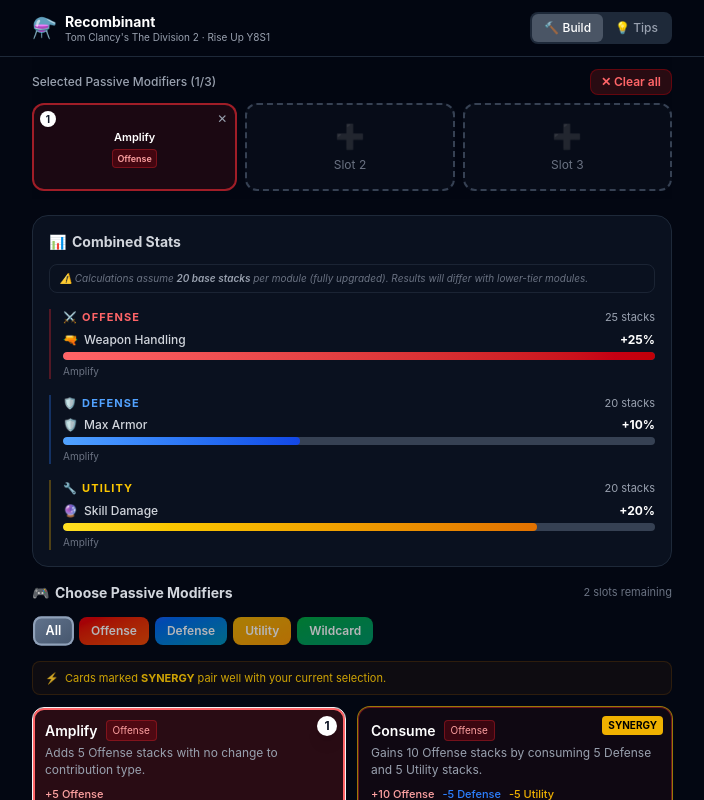
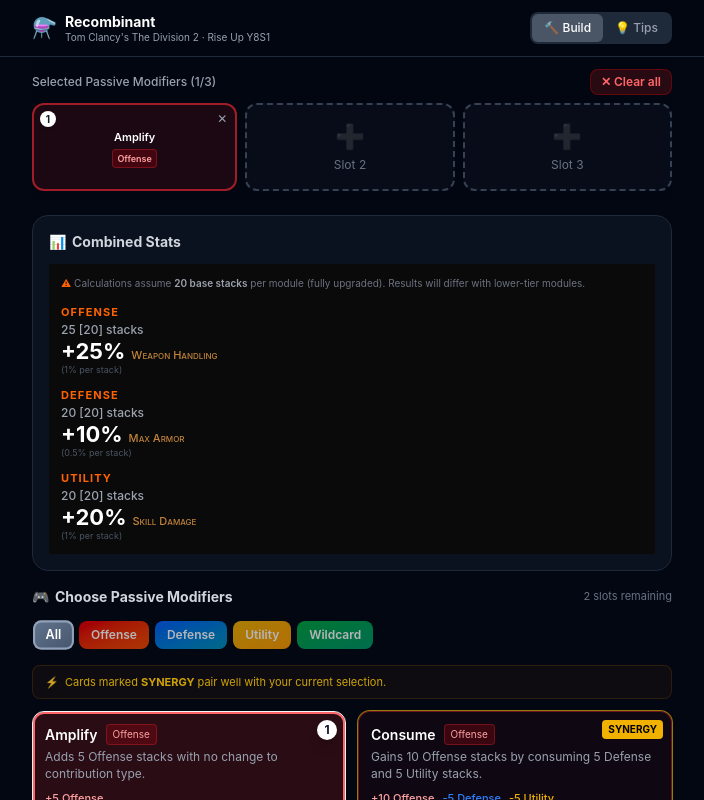
Before and after one commit to Serk4/Recombinant-app, a React (Vite) app: page / in a window 1280 px wide. Both pictures are taken after a click on the button 477 px from the left and 360 px from the top of the page. Shown: the top 800 px of the page, without its empty margins (288-992 px from the left). Built offline with nearby package versions, Linux system fonts and the light colour scheme.

Commit message:
style: redesign StatsPanel to match Division 2 in-game stats UI
Agent-Logs-Url: https://github.com/Serk4/Recombinant-app/sessions/de90abb5-6304-411e-9bfb-bc6af22d0901

Co-authored-by: Serk4 <12652101+Serk4@users.noreply.github.com>

```diff
--- a/src/components/StatsPanel.tsx
+++ b/src/components/StatsPanel.tsx
@@ -1,4 +1,5 @@
-import type { StatResult, SimCat } from '../utils/calculator'
+import type { CSSProperties } from 'react'
+import type { StatResult } from '../utils/calculator'
 import { STAT_LABELS } from '../data/modifiers'
 import type { StatKey } from '../data/modifiers'
 
@@ -6,108 +7,155 @@ interface StatsPanelProps {
 	stats: StatResult[]
 }
 
-const STAT_ICONS: Record<StatKey, string> = {
-	weaponHandling: '🔫',
-	headshotDamage: '🎯',
-	magazineSize: '🔋',
-	totalArmor: '🛡️',
-	protectionFromElites: '⭐',
-	hazardProtection: '☢️',
-	skillDamage: '🔮',
-	statusEffects: '🔥',
-	skillRepair: '🩹',
+const BASE_STACKS = 20
+
+const STAT_RATE: Record<StatKey, number> = {
+	weaponHandling: 1,
+	headshotDamage: 3,
+	magazineSize: 1,
+	totalArmor: 0.5,
+	protectionFromElites: 0.5,
+	hazardProtection: 1,
+	skillDamage: 1,
+	statusEffects: 1,
+	skillRepair: 1,
 }
 
-const CATEGORY_HEADER: Record<
-	SimCat,
-	{ color: string; border: string; icon: string }
-> = {
-	Offense: { color: 'text-red-400', border: 'border-red-500/30', icon: '⚔️' },
-	Defense: { color: 'text-blue-400', border: 'border-blue-500/30', icon: '🛡️' },
-	Utility: {
-		color: 'text-yellow-400',
-		border: 'border-yellow-500/30',
-		icon: '🔧',
-	},
-}
-
-const CATEGORY_BAR: Record<SimCat, string> = {
-	Offense: 'from-red-400 to-red-700',
-	Defense: 'from-blue-400 to-blue-700',
-	Utility: 'from-yellow-300 to-amber-600',
+const styles = {
+	panel: {
+		background: '#0a0a0a',
+		padding: '0.75rem',
+		fontFamily: 'inherit',
+	} as CSSProperties,
+	warning: {
+		fontSize: '0.625rem',
+		color: '#6b7280',
+		marginBottom: '0.875rem',
+		lineHeight: '1.5',
+	} as CSSProperties,
+	warningIcon: {
+		color: '#FF6200',
+	} as CSSProperties,
+	warningBold: {
+		color: '#9ca3af',
+		fontWeight: 600,
+	} as CSSProperties,
+	blocks: {
+		display: 'flex',
+		flexDirection: 'column',
+		gap: '0.75rem',
+	} as CSSProperties,
+	categoryTitle: {
+		color: '#FF6200',
+		fontWeight: 700,
+		fontSize: '0.6875rem',
+		textTransform: 'uppercase',
+		letterSpacing: '0.1em',
+		marginBottom: '0.1875rem',
+	} as CSSProperties,
+	stacksLine: {
+		color: '#9ca3af',
+		fontWeight: 500,
+		fontSize: '0.75rem',
+		marginBottom: '0.125rem',
+	} as CSSProperties,
+	bonusLine: {
+		display: 'flex',
+		alignItems: 'baseline',
+		gap: '0.375rem',
+		marginBottom: '0.125rem',
+	} as CSSProperties,
+	bonusPct: {
+		color: '#ffffff',
+		fontWeight: 700,
+		fontSize: '1.375rem',
+		lineHeight: 1,
+	} as CSSProperties,
+	bonusPctZero: {
+		color: '#4b5563',
+		fontWeight: 700,
+		fontSize: '1.375rem',
+		lineHeight: 1,
+	} as CSSProperties,
+	effectLabel: {
+		color: '#c2843a',
+		fontWeight: 500,
+		fontSize: '0.6875rem',
+		fontVariant: 'small-caps',
+	} as CSSProperties,
+	rateLabel: {
+		color: '#4b5563',
+		fontSize: '0.5625rem',
+		marginTop: '0.0625rem',
+	} as CSSProperties,
+	empty: {
+		color: '#6b7280',
+		textAlign: 'center',
+		padding: '2rem 0',
+		fontSize: '0.875rem',
+	} as CSSProperties,
+	emptyIcon: {
+		fontSize: '1.875rem',
+		display: 'block',
+		marginBottom: '0.5rem',
+	} as CSSProperties,
 }
 
 export function StatsPanel({ stats }: StatsPanelProps) {
 	if (stats.length === 0) {
 		return (
-			<div className='text-center text-gray-500 py-8 text-sm'>
-				<span className='text-3xl block mb-2'>📊</span>
+			<div style={styles.empty}>
+				<span style={styles.emptyIcon}>📊</span>
 				Select up to 3 modifiers to see combined stats
 			</div>
 		)
 	}
 
-	const maxVal = Math.max(...stats.map((s) => s.total), 1)
-
 	return (
-		<div className='space-y-4'>
-			{/* Baseline disclaimer */}
-			<p className='text-[10px] text-gray-500 italic border border-gray-700/40 rounded-lg px-2.5 py-1.5'>
-				⚠️ Calculations assume{' '}
-				<span className='text-gray-400 font-semibold'>20 base stacks</span> per
-				module (fully upgraded). Results will differ with lower-tier modules.
+		<div style={styles.panel}>
+			{/* Warning header */}
+			<p style={styles.warning}>
+				<span style={styles.warningIcon}>⚠</span>{' '}
+				Calculations assume{' '}
+				<span style={styles.warningBold}>20 base stacks</span> per module
+				(fully upgraded). Results will differ with lower-tier modules.
 			</p>
 
-			{stats.map(({ category, stat, total, finalStacks, contributors }) => {
-				const hdr = CATEGORY_HEADER[category]
-				const isZero = total <= 0
-				return (
-					<div
-						key={category}
-						className={`border-l-2 pl-3 ${hdr.border} ${isZero ? 'opacity-50' : ''}`}
-					>
-						{/* Category header */}
-						<div
-							className={`text-[11px] font-bold uppercase tracking-widest mb-1.5 flex items-center justify-between ${hdr.color}`}
-						>
-							<span className='flex items-center gap-1'>
-								<span>{hdr.icon}</span>
-								<span>{category}</span>
-							</span>
-							<span className='font-normal normal-case tracking-normal text-gray-400'>
-								{finalStacks} stacks
-							</span>
-						</div>
+			{/* Category blocks */}
+			<div style={styles.blocks}>
+				{stats.map(({ category, stat, total, finalStacks }) => {
+					const isZero = total <= 0
+					const rate = STAT_RATE[stat]
+					const totalStr = Number.isInteger(total)
+						? total.toFixed(0)
+						: total.toFixed(1)
 
-						{/* Stat row */}
-						<div className='space-y-1'>
-							<div className='flex items-center justify-between text-xs'>
-								<span className='flex items-center gap-1.5 text-gray-300'>
-									<span>{STAT_ICONS[stat]}</span>
-									<span className='font-medium'>{STAT_LABELS[stat]}</span>
-								</span>
-								<span
-									className={`font-bold ${isZero ? 'text-gray-500' : 'text-white'}`}
-								>
-									+{Number.isInteger(total) ? total.toFixed(0) : total.toFixed(1)}%
-								</span>
+					return (
+						<div key={category} style={{ lineHeight: 1.3, opacity: isZero ? 0.45 : 1 }}>
+							{/* Category title */}
+							<div style={styles.categoryTitle}>{category}</div>
+
+							{/* Stacks line */}
+							<div style={styles.stacksLine}>
+								{finalStacks} [{BASE_STACKS}] stacks
 							</div>
 
-							{/* Progress bar */}
-							<div className='h-2 bg-gray-700 rounded-full overflow-hidden'>
-								<div
-									className={`h-full rounded-full bg-gradient-to-r ${CATEGORY_BAR[category]} transition-all duration-500`}
-									style={{ width: `${Math.min((total / maxVal) * 100, 100)}%` }}
-								/>
+							{/* Bonus percentage + stat label */}
+							<div style={styles.bonusLine}>
+								<span style={isZero ? styles.bonusPctZero : styles.bonusPct}>
+									+{totalStr}%
+								</span>
+								<span style={styles.effectLabel}>{STAT_LABELS[stat]}</span>
 							</div>
 
-							<p className='text-[10px] text-gray-500'>
-								{contributors.join(', ')}
-							</p>
+							{/* Per-stack rate */}
+							{rate > 0 && (
+								<div style={styles.rateLabel}>({rate}% per stack)</div>
+							)}
 						</div>
-					</div>
-				)
-			})}
+					)
+				})}
+			</div>
 		</div>
 	)
 }
```
